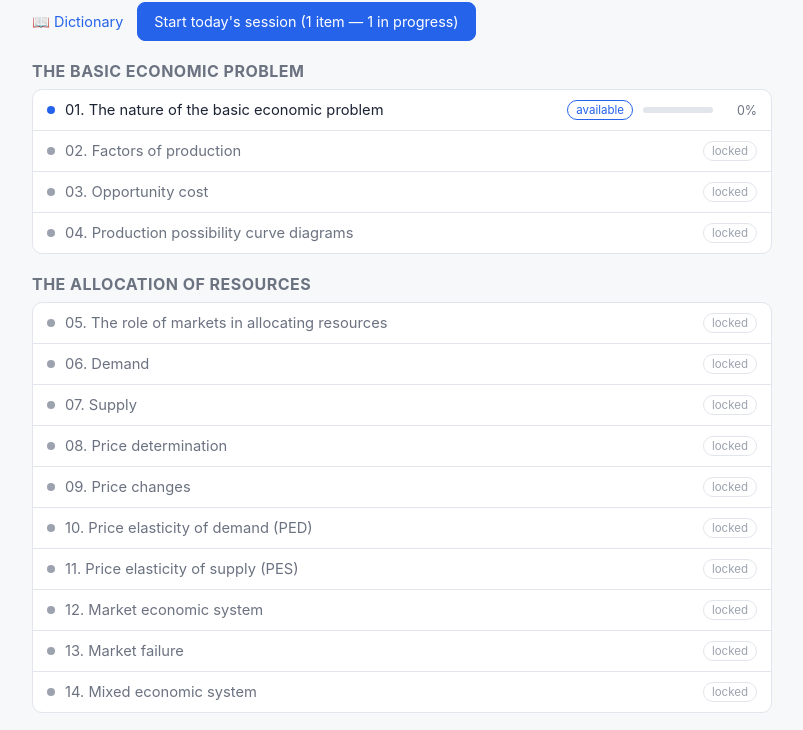
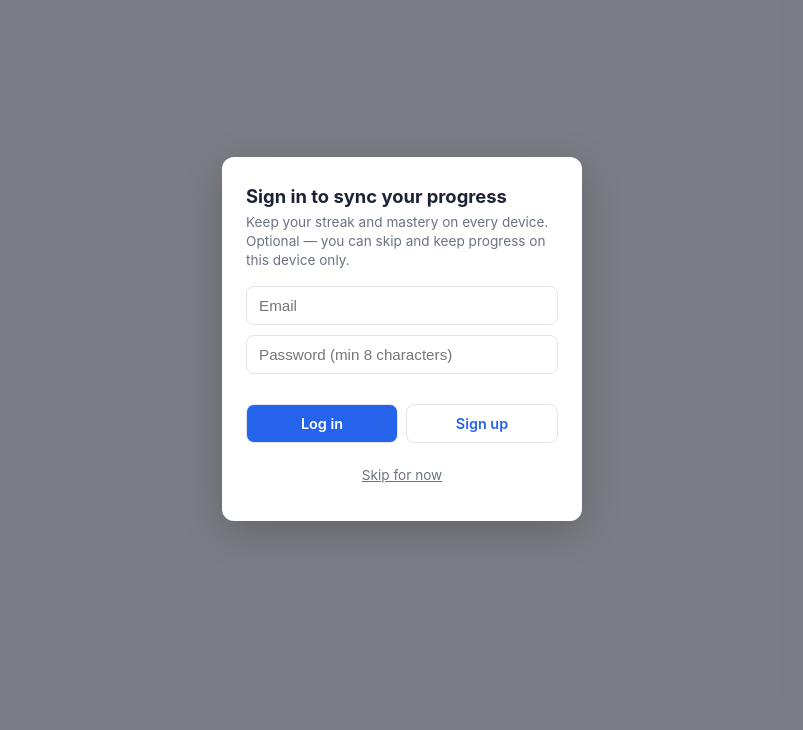
Before and after one commit to hotelt1010/economics, a plain HTML site: page app/index.html in a window 1280 px wide. Shown: the part 61-791 px from the top of the page, without its empty margins (238-1041 px from the left). Drawn offline with Linux system fonts and the light colour scheme.

Commit message:
Point frontend at deployed Render progress API
Co-Authored-By: Claude Sonnet 5 <noreply@anthropic.com>

```diff
--- a/app/index.html
+++ b/app/index.html
@@ -34,7 +34,7 @@
   <script>
     // Set to your deployed Render API URL (e.g. "https://economics-progress-api.onrender.com")
     // to turn on account sign-in and cross-device sync. Leave blank for local-only mode.
-    window.ECON_API_BASE = "";
+    window.ECON_API_BASE = "https://economics-ojbu.onrender.com";
   </script>
   <script src="auth.js"></script>
   <script src="app.js"></script>
```
